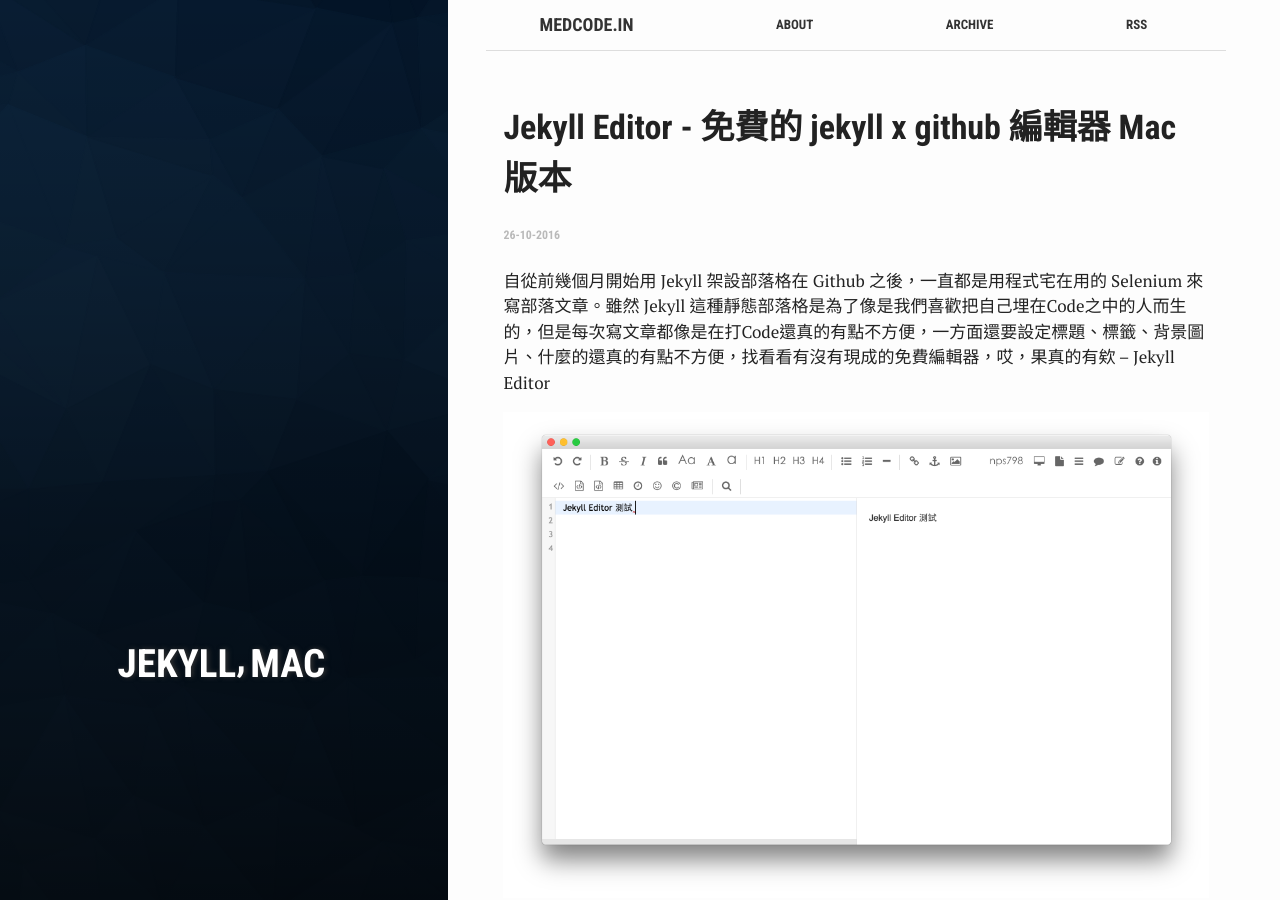
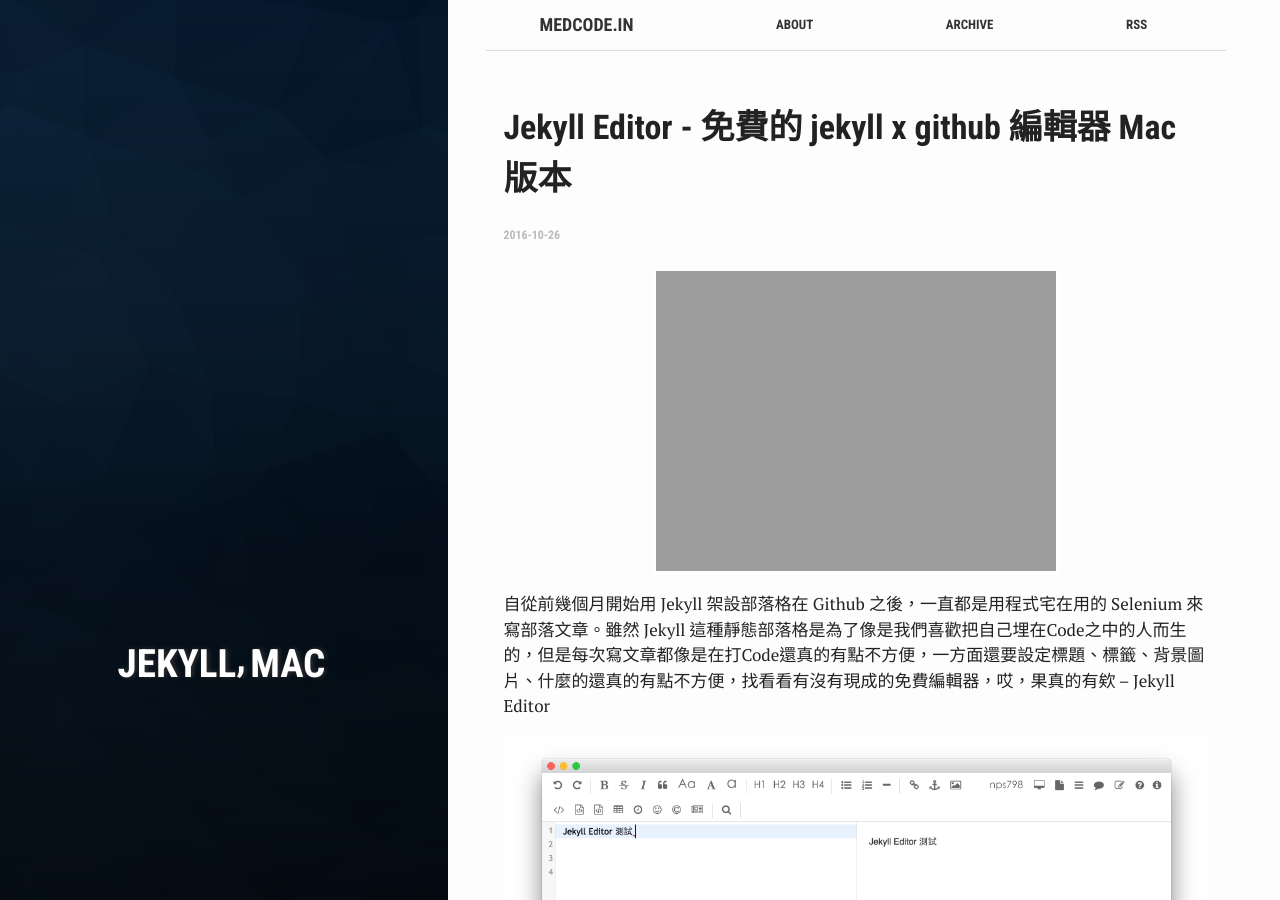
Before and after one commit to nps798/nps798.github.io, a Jekyll site: the page built from _posts/2016-10-26-Jekyll Editor - 免費的 jekyll x github 編輯器.md, in a window 1280 px wide and 900 px high. Built offline with Jekyll 4.4.1, drawn with Linux system fonts in a browser that asks for light colours; comment, search, counter and statistics services are not loaded.

Commit message:
add bg to post

```diff
--- a/_includes/aside.html
+++ b/_includes/aside.html
@@ -1,8 +1,5 @@
-{% if page.bg %}
-  <aside class="sidebar" role="note" style="background-image: url({{ site.url }}{{ site.images }}/{{ page.bg }})">
-{% else %}
   <aside class="sidebar" role="note" style="background-image: url({{ site.url }}{{ site.images }}/bg.svg)">
-{% endif %}
+
 
   <div class="cover">
 
--- a/_layouts/post.html
+++ b/_layouts/post.html
@@ -7,14 +7,19 @@
 
   <h1 class="post-title">{{ page.title }}</h1>
 
+
   <p class="post-meta">
-    <time datetime="{{ page.date | date: "%Y-%m-%d" }}">{{ page.date | date: "%d-%m-%Y" }}</time>
+    <time datetime="{{ page.date | date: "%Y-%m-%d" }}">{{ page.date | date: "%Y-%m-%d" }}</time>
 
     {% if page.author %}
       &nbsp;/&nbsp;
       <span>{{ page.author }}</span>
     {% endif %}
   </p>
+
+  <div class="post-bg">
+    <img src="{{ site.url }}{{ site.images }}/{{ page.bg }}">
+  </div>
 
   <div class="post-content">
 
```
